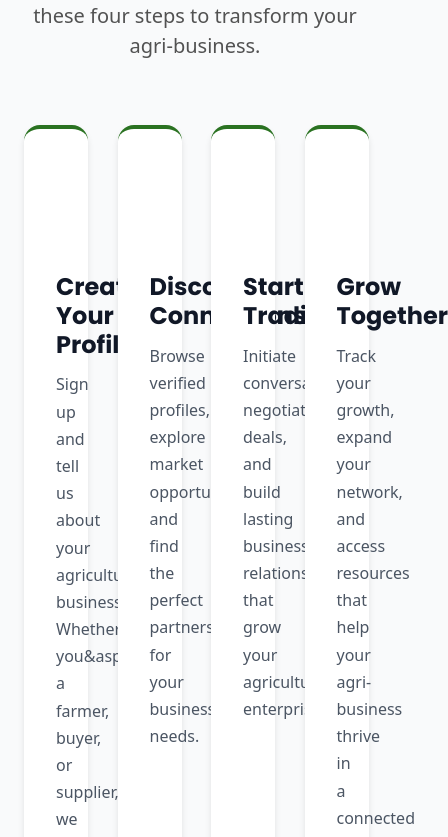
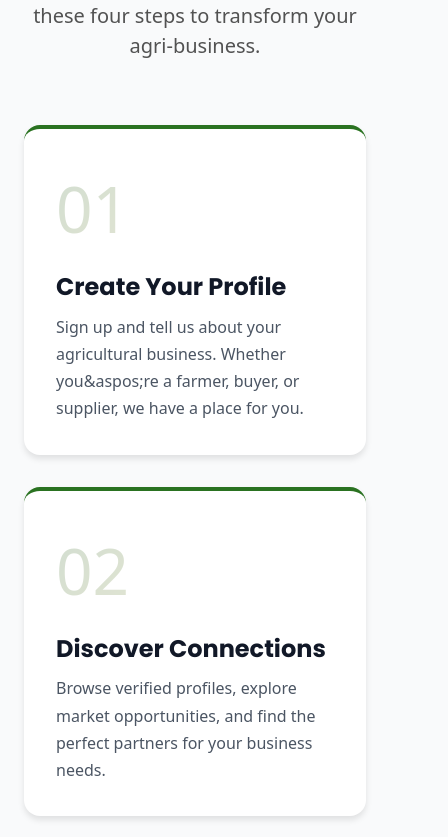
Before and after one commit to Gonagri/gonagri-frontend, a Next.js app: page /comingsoon in a window 390 px wide. Shown: the part 5107-5944 px from the top of the page, 448 px wide, since content can reach past the window. Built offline with nearby package versions, Linux system fonts and the light colour scheme.

Commit message:
How it works style corrections

```diff
--- a/app/comingsoon/page.tsx
+++ b/app/comingsoon/page.tsx
@@ -71,7 +71,7 @@
               </p>
             </div>
             <div className="steps-grid relative">
-              <div className="grid grid-cols-4 gap-8">
+              <div className="grid grid-cols-1 md:grid-cols-2 lg:grid-cols-4 gap-8">
                 <div className="h-full border-t-4 border-t-[#2a7221] bg-white cursor-pointer rounded-2xl p-8 shadow-[0_4px_6px_rgba(0,0,0,0.1)] hover:shadow-[0_20px_25px_rgba(0,0,0,0.1)] hover:-translate-y-1 transform transition-all duration-300">
                   <div className="text-[4rem] text-transparent bg-[linear-gradient(135deg,#225c1a,#c3a632)] bg-clip-text opacity-[0.2] mb-4">
                     01
```
